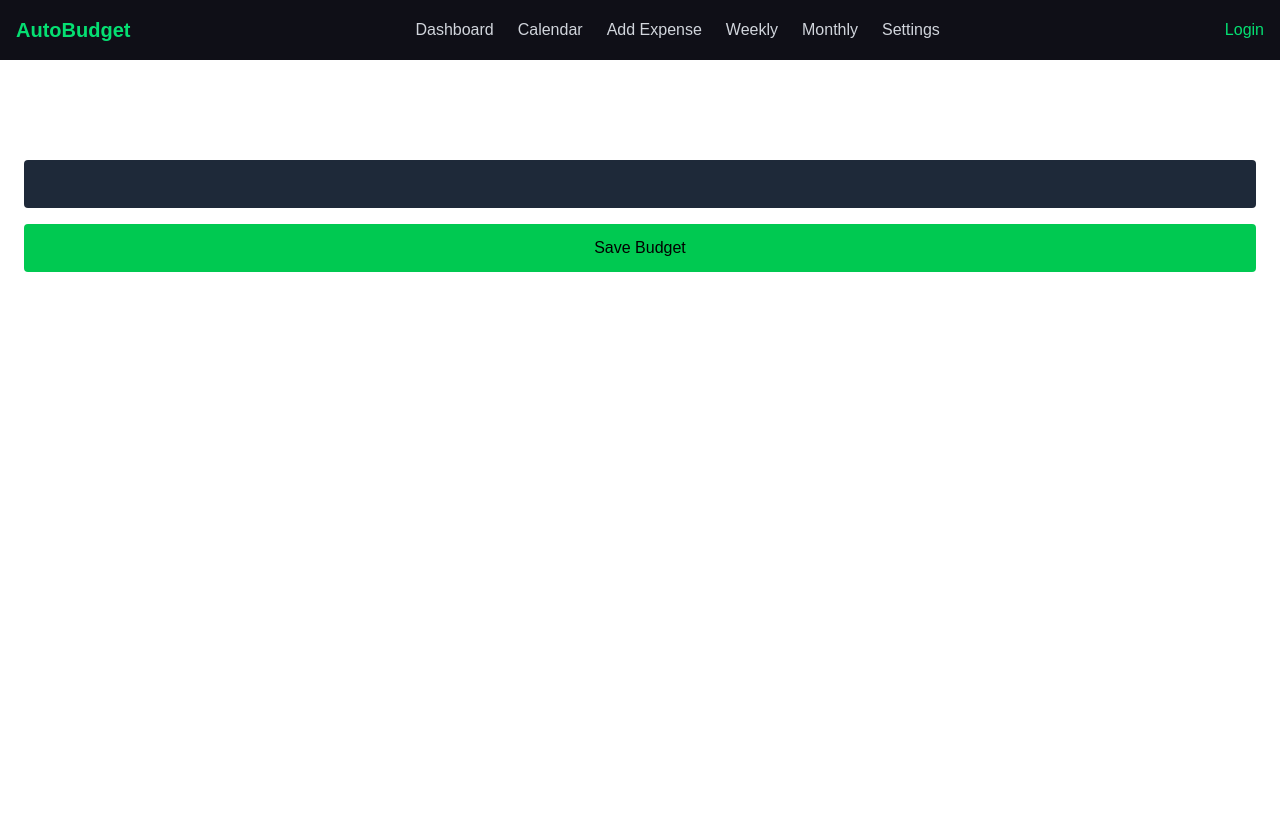
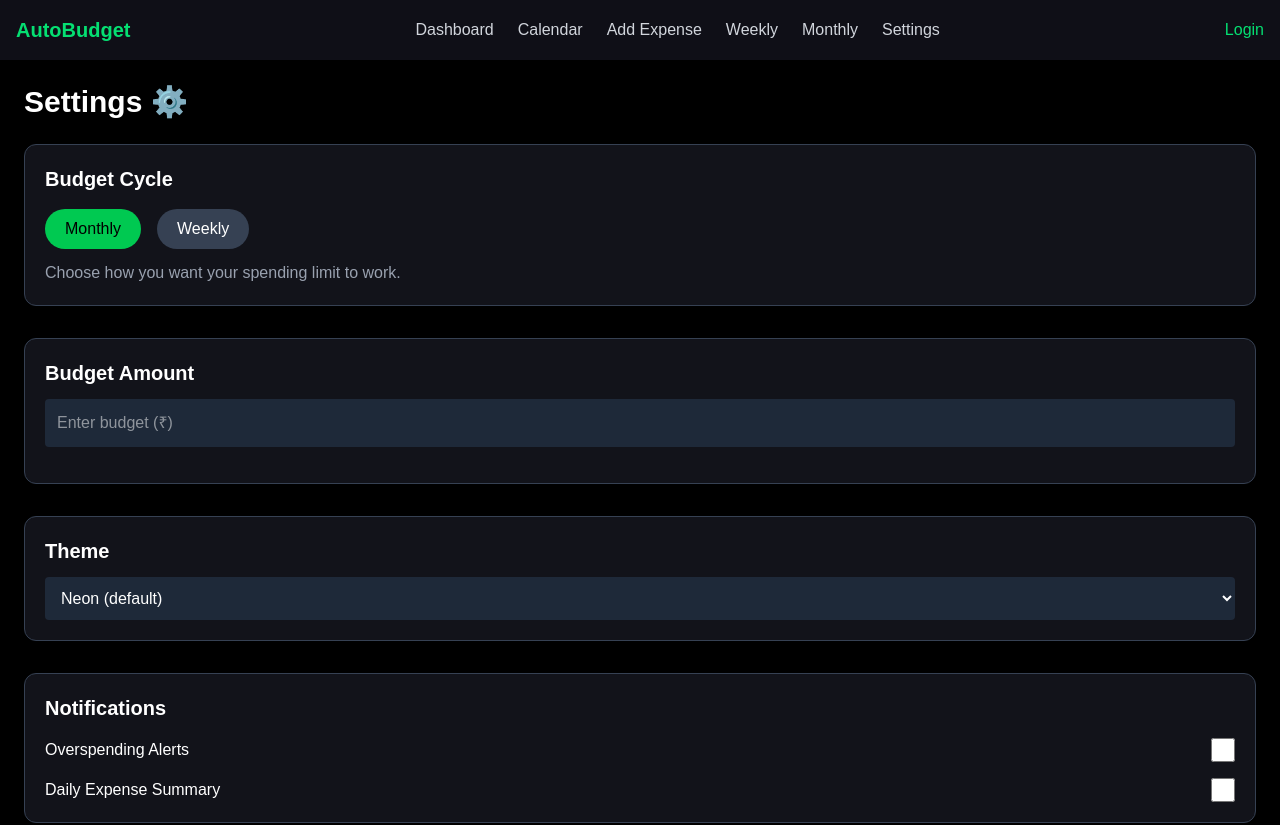
Before and after one commit to vashishtpatel2007-tech/autoBugdet2.0, a Next.js app: page /settings in a window 1280 px wide. Shown: the top 825 px of the page. Before the commit the page ends 800 px from the top, so only its background shows below. Built offline with nearby package versions, Linux system fonts and the light colour scheme; no server answers.

Commit message:
Added overspending logic + UI updates

```diff
--- a/app/dashboard/page.tsx
+++ b/app/dashboard/page.tsx
@@ -2,6 +2,7 @@
 
 import { useEffect, useState } from "react";
 import { createClient } from "@/lib/supabaseClient";
+const supabase = createClient();
 import {
   ResponsiveContainer,
   LineChart,
@@ -162,6 +163,35 @@ export default function DashboardPage() {
   }));
 
   const PIE_COLORS = [NEON_GREEN, NEON_YELLOW, "#37ffb1", "#51a6ff", "#ff7af6"];
+// Load budget for this user
+const [budget, setBudget] = useState<number | null>(null);
+const [cycle, setCycle] = useState<string>("monthly");
+const [overspendAlertEnabled, setOverspendAlertEnabled] = useState(false);
+
+useEffect(() => {
+  async function loadBudget() {
+    const { data: userData } = await supabase.auth.getUser();
+    const user = userData?.user;
+    if (!user) return;
+
+    const month = new Date().toISOString().slice(0, 7);
+
+    const { data } = await supabase
+      .from("budgets")
+      .select("*")
+      .eq("user_id", user.id)
+      .eq("month", month)
+      .single();
+
+    if (data) {
+      setBudget(data.budget);
+      setCycle(data.cycle);
+      setOverspendAlertEnabled(data.overspend_alert);
+    }
+  }
+
+  loadBudget();
+}, []);
 
   return (
     <div
--- a/app/settings/page.tsx
+++ b/app/settings/page.tsx
@@ -1,13 +1,24 @@
 "use client";
-import { useEffect, useState } from "react";
+
+import { useState, useEffect } from "react";
 import { createClient } from "@/lib/supabaseClient";
 
 export default function SettingsPage() {
   const supabase = createClient();
-  const [budget, setBudget] = useState("");
+
+  // BUDGET SETTINGS
+  const [budgetType, setBudgetType] = useState<"monthly" | "weekly">("monthly");
+  const [budgetAmount, setBudgetAmount] = useState("");
   const [saved, setSaved] = useState(false);
 
-  const save = async () => {
+  // THEME
+  const [theme, setTheme] = useState("neon");
+
+  // NOTIFICATIONS
+  const [overspendAlert, setOverspendAlert] = useState(false);
+  const [dailyReminder, setDailyReminder] = useState(false);
+
+  const saveSettings = async () => {
     const { data: userData } = await supabase.auth.getUser();
     if (!userData?.user) return;
 
@@ -16,7 +27,11 @@ export default function SettingsPage() {
     await supabase.from("budgets").upsert({
       user_id: userData.user.id,
       month,
-      budget: Number(budget),
+      budget: Number(budgetAmount),
+      cycle: budgetType,
+      theme,
+      overspend_alert: overspendAlert,
+      daily_summary: dailyReminder,
     });
 
     setSaved(true);
@@ -24,25 +39,110 @@ export default function SettingsPage() {
   };
 
   return (
-    <div className="p-6 text-white">
-      <h1 className="text-xl mb-4">Settings</h1>
+    <div className="min-h-screen p-6 text-white bg-black">
+      <h1 className="text-3xl font-bold mb-6">Settings ⚙️</h1>
 
-      <label>Monthly Budget</label>
-      <input
-        value={budget}
-        onChange={(e) => setBudget(e.target.value)}
-        className="w-full mt-2 p-3 rounded bg-gray-800"
-        type="number"
-      />
+      {/* BUDGET TYPE */}
+      <div className="bg-[#12131a] p-5 rounded-xl border border-gray-700 mb-8">
+        <h2 className="text-xl font-semibold mb-4">Budget Cycle</h2>
 
+        <div className="flex gap-4">
+          <button
+            className={`px-5 py-2 rounded-full ${
+              budgetType === "monthly"
+                ? "bg-green-500 text-black"
+                : "bg-gray-700"
+            }`}
+            onClick={() => setBudgetType("monthly")}
+          >
+            Monthly
+          </button>
+
+          <button
+            className={`px-5 py-2 rounded-full ${
+              budgetType === "weekly"
+                ? "bg-green-500 text-black"
+                : "bg-gray-700"
+            }`}
+            onClick={() => setBudgetType("weekly")}
+          >
+            Weekly
+          </button>
+        </div>
+
+        <p className="text-gray-400 mt-3">
+          Choose how you want your spending limit to work.
+        </p>
+      </div>
+
+      {/* BUDGET AMOUNT */}
+      <div className="bg-[#12131a] p-5 rounded-xl border border-gray-700 mb-8">
+        <h2 className="text-xl font-semibold mb-3">Budget Amount</h2>
+        <input
+          type="number"
+          placeholder="Enter budget (₹)"
+          value={budgetAmount}
+          onChange={(e) => setBudgetAmount(e.target.value)}
+          className="w-full p-3 rounded bg-gray-800 mb-4"
+        />
+      </div>
+
+      {/* THEME SETTINGS */}
+      <div className="bg-[#12131a] p-5 rounded-xl border border-gray-700 mb-8">
+        <h2 className="text-xl font-semibold mb-3">Theme</h2>
+        <select
+          value={theme}
+          onChange={(e) => setTheme(e.target.value)}
+          className="w-full p-3 bg-gray-800 rounded"
+        >
+          <option value="neon">Neon (default)</option>
+          <option value="dark">Dark</option>
+          <option value="light">Light</option>
+        </select>
+      </div>
+
+      {/* NOTIFICATIONS */}
+      <div className="bg-[#12131a] p-5 rounded-xl border border-gray-700 mb-8">
+        <h2 className="text-xl font-semibold mb-4">Notifications</h2>
+
+        <div className="flex items-center justify-between mb-4">
+          <p>Overspending Alerts</p>
+          <input
+            type="checkbox"
+            checked={overspendAlert}
+            onChange={() => setOverspendAlert(!overspendAlert)}
+            className="w-6 h-6"
+          />
+        </div>
+
+        <div className="flex items-center justify-between">
+          <p>Daily Expense Summary</p>
+          <input
+            type="checkbox"
+            checked={dailyReminder}
+            onChange={() => setDailyReminder(!dailyReminder)}
+            className="w-6 h-6"
+          />
+        </div>
+      </div>
+
+      {/* SAVE BUTTON */}
       <button
-        onClick={save}
-        className="mt-4 w-full py-3 bg-green-500 text-black rounded"
+        onClick={saveSettings}
+        className="w-full py-3 bg-green-500 text-black font-semibold rounded-xl"
       >
-        Save Budget
+        Save Settings
       </button>
 
-      {saved && <p className="mt-3 text-green-400">Saved!</p>}
+      {saved && <p className="text-green-400 mt-3">Settings saved!</p>}
+
+      {/* RESET DATA */}
+      <div className="mt-10">
+        <h2 className="text-xl font-semibold mb-3 text-red-400">Danger Zone</h2>
+        <button className="w-full py-3 bg-red-600 text-white rounded-xl">
+          Reset All Data
+        </button>
+      </div>
     </div>
   );
 }
```
